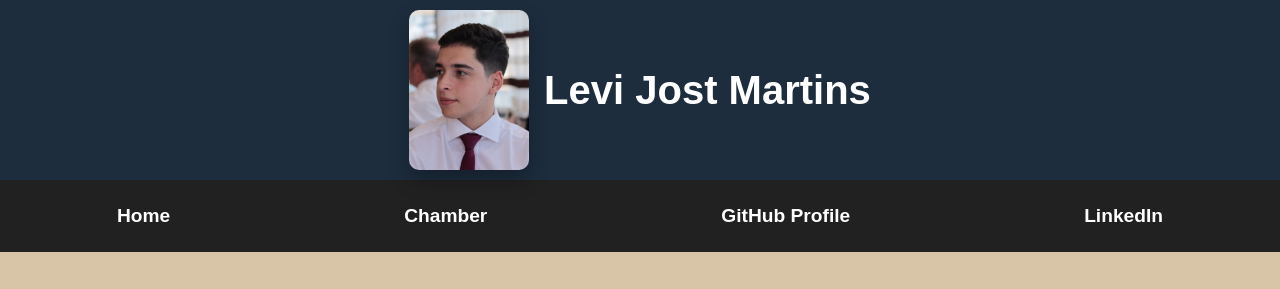
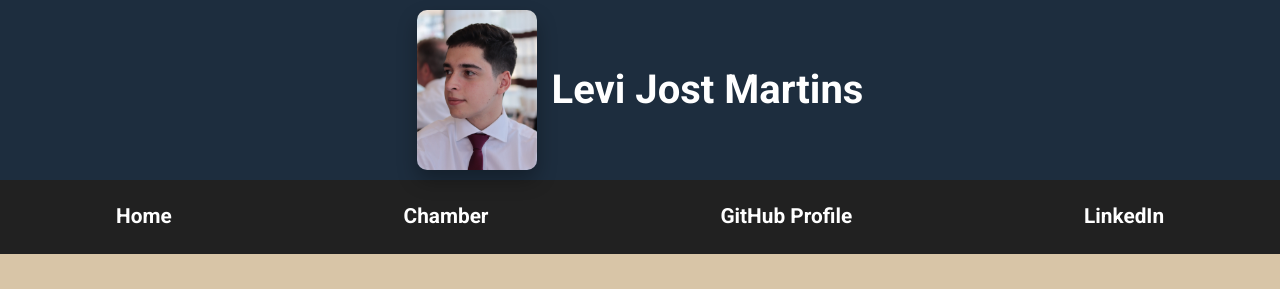
Before and after one commit to levijostmartins/wdd231, a plain HTML site: page index.html in a window 1280 px wide. Shown: the top 289 px of the page. Drawn offline with Linux system fonts and the light colour scheme.

Commit message:
font added

```diff
--- a/index.html
+++ b/index.html
@@ -7,6 +7,9 @@
     <link rel="stylesheet" href="styles/normalize.css">
     <link rel="stylesheet" href="styles/styles.css">
     <link rel="stylesheet" href="styles/responsive-home-page.css">
+    <link rel="preconnect" href="https://fonts.googleapis.com">
+    <link rel="preconnect" href="https://fonts.gstatic.com" crossorigin>
+    <link href="https://fonts.googleapis.com/css2?family=Roboto:ital,wght@0,100;0,300;0,400;0,500;0,700;0,900;1,100;1,300;1,400;1,500;1,700;1,900&display=swap" rel="stylesheet">
     <meta name="author" content="Levi Jost Martins">
     <meta name="description" content="WDD 231 - Web Frontend Development I - Levi Jost Martins">
 </head>
--- a/styles/styles.css
+++ b/styles/styles.css
@@ -1,6 +1,8 @@
+@import url('https://fonts.googleapis.com/css2?family=Roboto:wght@100;300;400;500;700;900&display=swap');
+
 /* Basic styles for the body */
 body {
-    font-family: 'Arial', sans-serif;
+    font-family: 'Roboto', sans-serif;
     margin: 0;
     padding: 0;
     background-color: #D8C5A7;
@@ -72,7 +74,7 @@ nav a {
     padding: 15px 20px;
     color: white;
     text-decoration: none;
-    font-size: 1.2rem;
+    font-size: 1.3rem;
     font-weight: bold;
     transition: color 0.3s ease, text-shadow 0.3s ease;
 }
```
